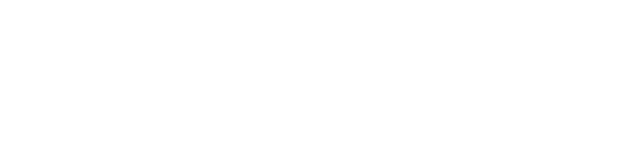
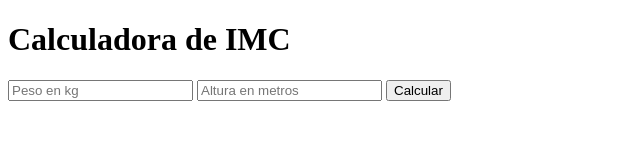
Before and after one commit to joaquinmariogomez/tp2-utn-programacionIII, a plain HTML site: page Ejercicio 4/index.html in a window 1280 px wide. Shown: the whole page, without its empty margins (0-640 px from the left). Drawn offline with Linux system fonts and the light colour scheme.

Commit message:
agrego la estructura con html

```diff
--- a/Ejercicio 4/index.html
+++ b/Ejercicio 4/index.html
@@ -7,6 +7,11 @@
     <link rel="stylesheet" href="styles.css">
 </head>
 <body>
-    <script href="script.js"></script>
+    <h1>Calculadora de IMC</h1>
+    <input type="number" id="peso" placeholder="Peso en kg">
+    <input type="number" id="altura" placeholder="Altura en metros">
+    <button onclick="calcularIMC()">Calcular</button>
+
+    <script src="script.js"></script>
 </body>
 </html>
```
